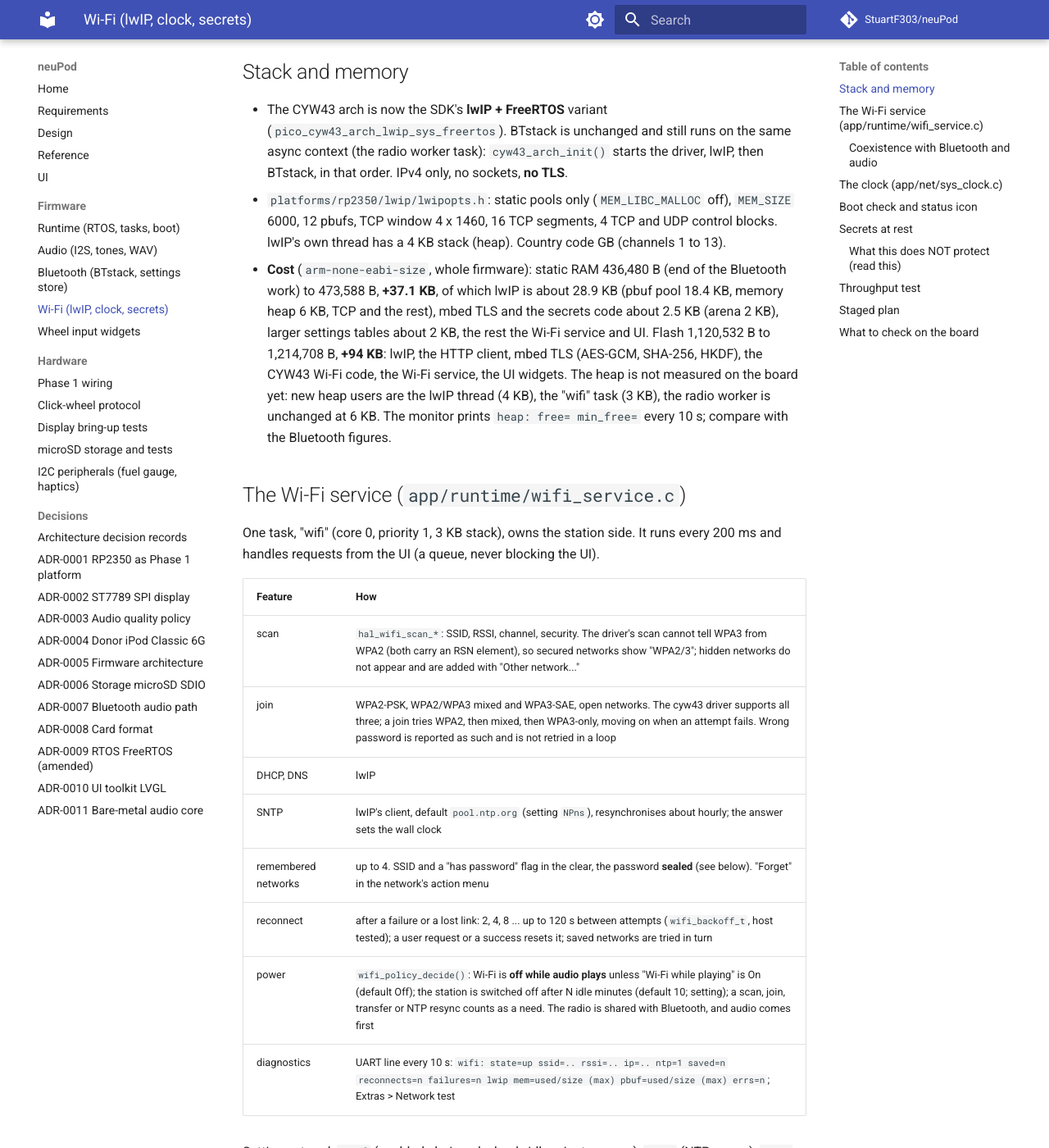
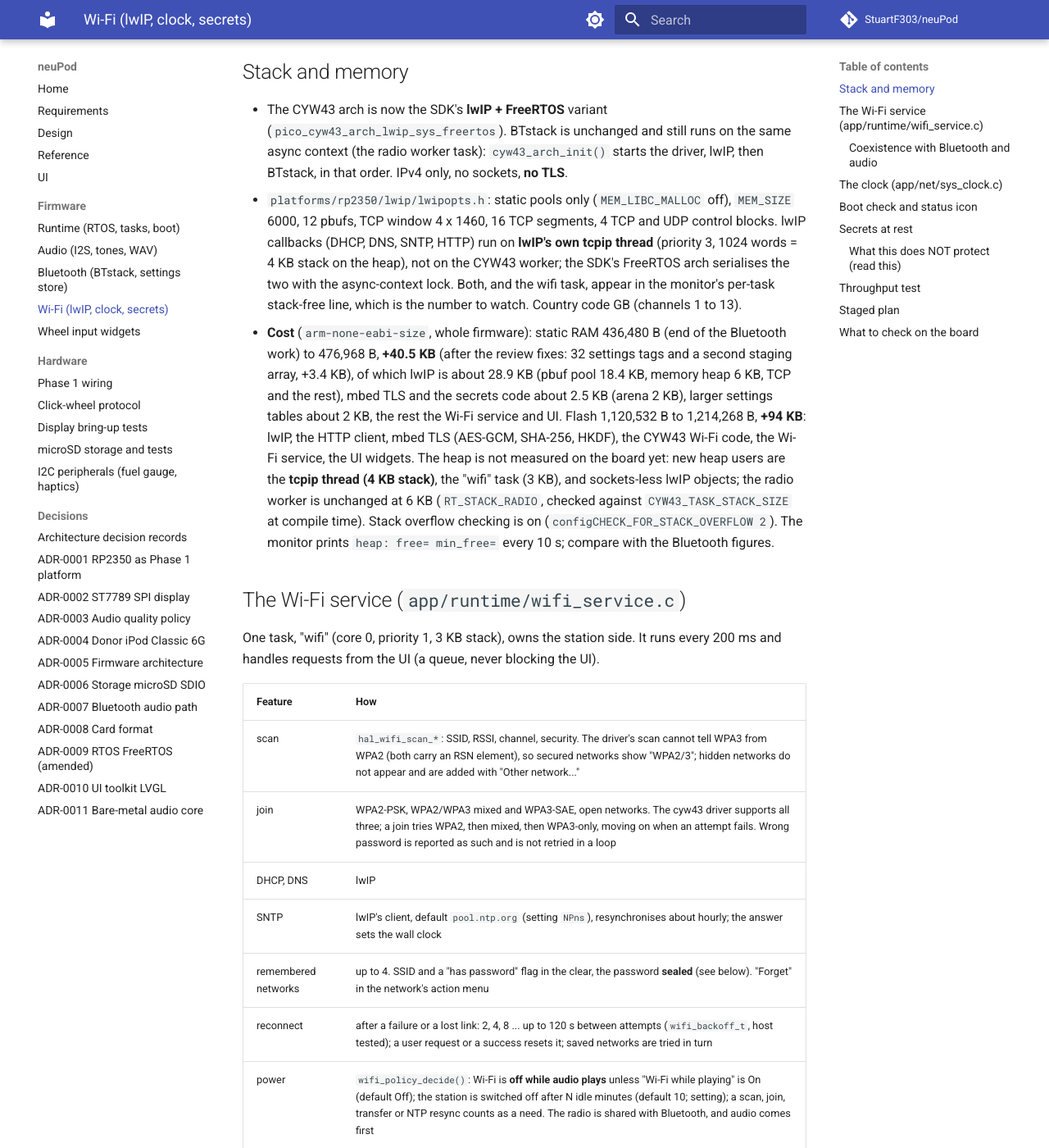
Before and after one commit to StuartF303/neuPod, an MkDocs documentation site: the page built from docs/wifi.md, in a window 1280 px wide and 1400 px high, scrolled down 268 px. Shown: the whole window at 82% size. Built offline with MkDocs 1.6.1 and Material for MkDocs 9.7.7, drawn with Linux system fonts in a browser that asks for light colours; comment, search, counter and statistics services are not loaded; some of the changed text lies outside the part shown.

Commit message:
fix(ci,docs): host and rp2350 CI require mbed TLS; settings A/B, tcpip thread, hal_wifi_stop, A2DP note; leaner mbedTLS config; Bluetooth waits for the settings load
Co-Authored-By: Claude Opus 5.5 <noreply@anthropic.com>
Claude-Session: https://claude.ai/code/session_01NfmAnUmaBsNr4aNVCxQW7t

```diff
--- a/docs/wifi.md
+++ b/docs/wifi.md
@@ -8,11 +8,11 @@ keyboard in [Wheel input widgets](ui-input.md). Not on the board yet: everything
 * The CYW43 arch is now the SDK's **lwIP + FreeRTOS** variant (`pico_cyw43_arch_lwip_sys_freertos`). BTstack is unchanged and still runs on the same
   async context (the radio worker task): `cyw43_arch_init()` starts the driver, lwIP, then BTstack, in that order. IPv4 only, no sockets, **no TLS**.
 * `platforms/rp2350/lwip/lwipopts.h`: static pools only (`MEM_LIBC_MALLOC` off), `MEM_SIZE` 6000, 12 pbufs, TCP window 4 x 1460, 16 TCP segments, 4 TCP and UDP
-  control blocks. lwIP's own thread has a 4 KB stack (heap). Country code GB (channels 1 to 13).
-* **Cost** (`arm-none-eabi-size`, whole firmware): static RAM 436,480 B (end of the Bluetooth work) to 473,588 B, **+37.1 KB**, of which lwIP is about 28.9 KB
+  control blocks. lwIP callbacks (DHCP, DNS, SNTP, HTTP) run on **lwIP's own tcpip thread** (priority 3, 1024 words = 4 KB stack on the heap), not on the CYW43 worker; the SDK's FreeRTOS arch serialises the two with the async-context lock. Both, and the wifi task, appear in the monitor's per-task stack-free line, which is the number to watch. Country code GB (channels 1 to 13).
+* **Cost** (`arm-none-eabi-size`, whole firmware): static RAM 436,480 B (end of the Bluetooth work) to 476,968 B, **+40.5 KB** (after the review fixes: 32 settings tags and a second staging array, +3.4 KB), of which lwIP is about 28.9 KB
   (pbuf pool 18.4 KB, memory heap 6 KB, TCP and the rest), mbed TLS and the secrets code about 2.5 KB (arena 2 KB), larger settings tables about 2 KB, the rest the Wi-Fi service
-  and UI. Flash 1,120,532 B to 1,214,708 B, **+94 KB**: lwIP, the HTTP client, mbed TLS (AES-GCM, SHA-256, HKDF), the CYW43 Wi-Fi code, the Wi-Fi service, the UI widgets.
-  The heap is not measured on the board yet: new heap users are the lwIP thread (4 KB), the "wifi" task (3 KB), the radio worker is unchanged at 6 KB.
+  and UI. Flash 1,120,532 B to 1,214,268 B, **+94 KB**: lwIP, the HTTP client, mbed TLS (AES-GCM, SHA-256, HKDF), the CYW43 Wi-Fi code, the Wi-Fi service, the UI widgets.
+  The heap is not measured on the board yet: new heap users are the **tcpip thread (4 KB stack)**, the "wifi" task (3 KB), and sockets-less lwIP objects; the radio worker is unchanged at 6 KB (`RT_STACK_RADIO`, checked against `CYW43_TASK_STACK_SIZE` at compile time). Stack overflow checking is on (`configCHECK_FOR_STACK_OVERFLOW 2`).
   The monitor prints `heap: free= min_free=` every 10 s; compare with the Bluetooth figures.
 
 ## The Wi-Fi service (`app/runtime/wifi_service.c`)
@@ -29,6 +29,8 @@ One task, "wifi" (core 0, priority 1, 3 KB stack), owns the station side. It run
 | reconnect | after a failure or a lost link: 2, 4, 8 ... up to 120 s between attempts (`wifi_backoff_t`, host tested); a user request or a success resets it; saved networks are tried in turn |
 | power | `wifi_policy_decide()`: Wi-Fi is **off while audio plays** unless "Wi-Fi while playing" is On (default Off); the station is switched off after N idle minutes (default 10; setting); a scan, join, transfer or NTP resync counts as a need. The radio is shared with Bluetooth, and audio comes first |
 | diagnostics | UART line every 10 s: `wifi: state=up ssid=.. rssi=.. ip=.. ntp=1 saved=n reconnects=n failures=n lwip mem=used/size (max) pbuf=used/size (max) errs=n`; Extras > Network test |
+
+The radio is switched with `hal_wifi_start()` / `hal_wifi_stop()`. **`hal_wifi_stop` means "radio idle"**: the station interface is taken down (netif removed, link left) but the CYW43 chip itself stays powered, because Bluetooth runs on it; it is not a WLAN power-down and saves less current than the name suggests (measure it).
 
 Settings stored: `NPwf` (enabled, during playback, idle minutes, zone), `NPns` (NTP server), `NPtu` (test URL), `NPn0..3` (SSID records), `NPp0..3` (sealed passwords).
 
@@ -62,7 +64,9 @@ What is stored: Wi-Fi passwords and Bluetooth link keys (and any later secret).
   **This is the only place that knows where the key comes from**: moving to OTP or a secure element means replacing that one file.
 * **Record**: version byte, 12-byte random nonce (new for every write), ciphertext, 16-byte tag; the record's settings tag is the authenticated data, so a record cannot be copied to another tag. A password of up to 63
   characters fits. Anything that does not authenticate (another neuPod, a card edited on a PC, damage) reads as **absent**: the Wi-Fi screen shows "password needed" and asks again, BTstack pairs again.
-* Existing plaintext Bluetooth link keys (from before encryption) are sealed on the first load.
+* Existing plaintext Bluetooth link keys (from before encryption) are sealed on the first load. FAT does not scrub freed clusters, so the old plaintext may remain on the card in free space; the card is not safe for that old data.
+* Plaintext copies (the sealed value's plaintext, typed passwords in the keyboard widget and its result) are wiped after use.
+* NTP answers earlier than 2025-01-01 are rejected; the clock re-anchors hourly so the 49.7-day millisecond wrap is harmless.
 
 ### What this does NOT protect (read this)
 
```
Also changed, not shown: CHANGELOG.md (+4 -1 lines), LICENSE.md (+1 -1 lines), docs/bluetooth.md (+7 -5 lines), 5 other files.
